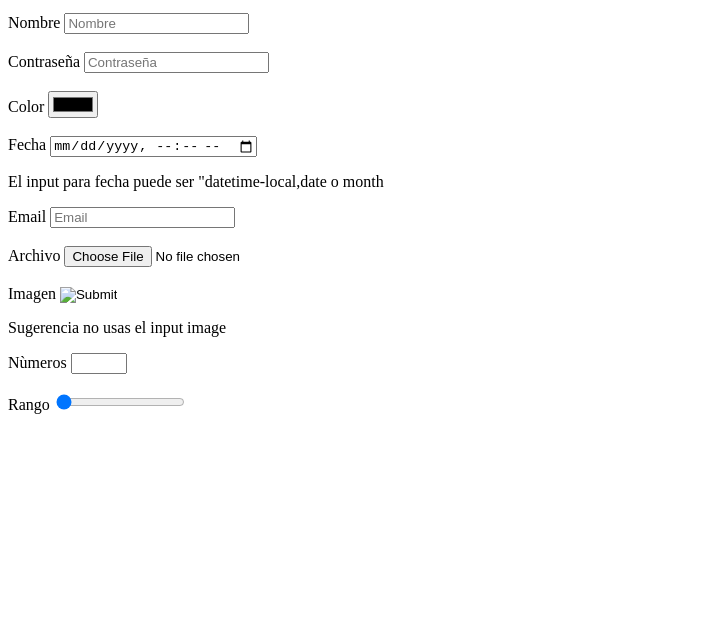
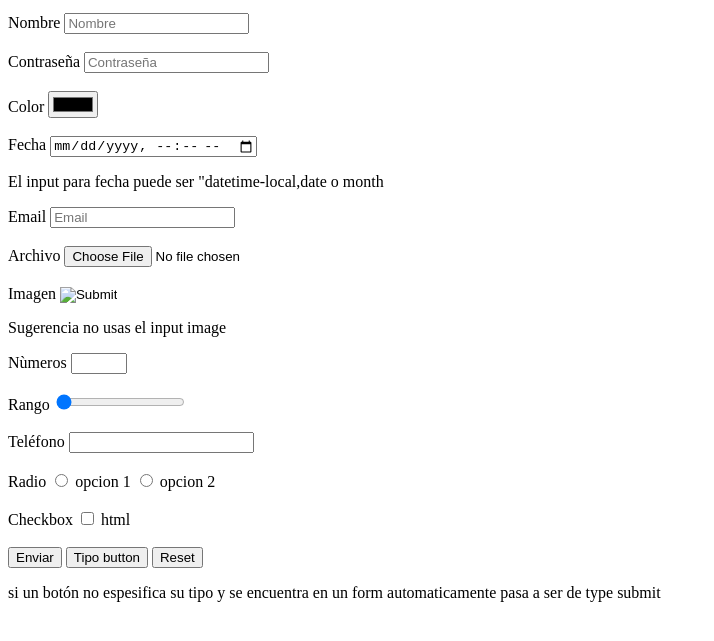
Before and after one commit to Miguel281092/formularios, a plain HTML site: page index.html in a window 1280 px wide. Shown: the part 101-742 px from the top of the page, without its empty margins (0-714 px from the left). Drawn offline with Linux system fonts and the light colour scheme.

Commit message:
se agregaron inputs tel,radio,checkbox y los diferentes buttom

```diff
--- a/index.html
+++ b/index.html
@@ -36,6 +36,32 @@
       <br /><br />
       <label for="rango">Rango</label>
       <input type="range" id="rango" min="10" max="20" value="10" step="5" />
+      <br /><br />
+      <label for="telefono">Teléfono</label>
+      <input
+        type="tel"
+        id="telefono"
+        autocomplete="off"
+        pattern="[+]{1}[0-9]{3}[0-9]{4}-[0-9]{4}"
+      />
+      <br /><br />
+      <label for="radio">Radio</label>
+      <input type="radio" id="radio" name="radio" />
+      <span>opcion 1</span>
+      <input type="radio" id="radio" name="radio" />
+      <span>opcion 2</span>
+      <br /><br />
+      <label for="checkbox">Checkbox</label>
+      <input type="checkbox" id="checkbox" />
+      <span>html</span>
+      <br /><br />
+      <button type="submit">Enviar</button>
+      <button type="button">Tipo button</button>
+      <button type="reset">Reset</button>
+      <p>
+        si un botón no espesifica su tipo y se encuentra en un form
+        automaticamente pasa a ser de type submit
+      </p>
     </form>
   </body>
 </html>
```
